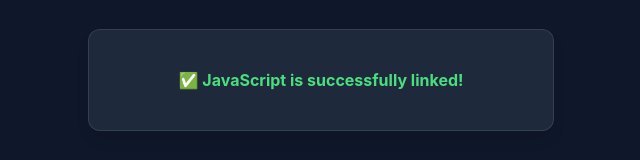
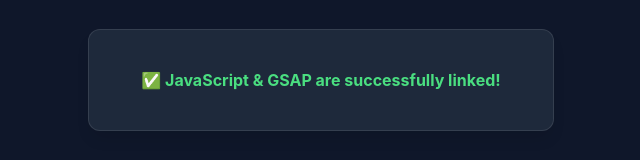
Before and after one commit to Abhinav-Abster/prompt-rachna, a plain HTML site: page index.html in a window 1280 px wide. Shown: the part 400-560 px from the top of the page, without its empty margins (319-959 px from the left). Drawn offline with nearby package versions, Linux system fonts and the light colour scheme.

Commit message:
setted up for gsap

```diff
--- a/index.html
+++ b/index.html
@@ -1,11 +1,13 @@
 <!DOCTYPE html>
 <html lang="en">
+
 <head>
     <meta charset="UTF-8">
     <meta name="viewport" content="width=device-width, initial-scale=1.0">
     <title>Web Boilerplate</title>
     <link rel="stylesheet" href="style.css">
 </head>
+
 <body>
     <div class="container">
         <h1>Hello World!</h1>
@@ -14,6 +16,8 @@
             <p id="js-status">Checking JavaScript Link...</p>
         </div>
     </div>
+    <script src="https://cdnjs.cloudflare.com/ajax/libs/gsap/3.12.5/gsap.min.js"></script>
     <script src="script.js"></script>
 </body>
+
 </html>
--- a/script.js
+++ b/script.js
@@ -3,16 +3,31 @@
 
     const statusElement = document.getElementById('js-status');
     if (statusElement) {
-        statusElement.textContent = "✅ JavaScript is successfully linked!";
+        statusElement.textContent = "✅ JavaScript & GSAP are successfully linked!";
         statusElement.style.color = "#4ade80";
 
-        // Add a simple animation effect
-        const card = document.getElementById('status-card');
-        card.style.transform = "scale(1.05)";
-        card.style.transition = "transform 0.3s ease";
+        // GSAP Entrance Animations
+        gsap.from("h1", {
+            duration: 1.2,
+            y: -50,
+            opacity: 0,
+            ease: "power3.out"
+        });
 
-        setTimeout(() => {
-            card.style.transform = "scale(1)";
-        }, 300);
+        gsap.from(".container p", {
+            duration: 1,
+            y: 20,
+            opacity: 0,
+            ease: "power2.out",
+            delay: 0.3
+        });
+
+        gsap.from("#status-card", {
+            duration: 0.8,
+            scale: 0.8,
+            opacity: 0,
+            ease: "back.out(1.7)",
+            delay: 0.6
+        });
     }
 });
```
